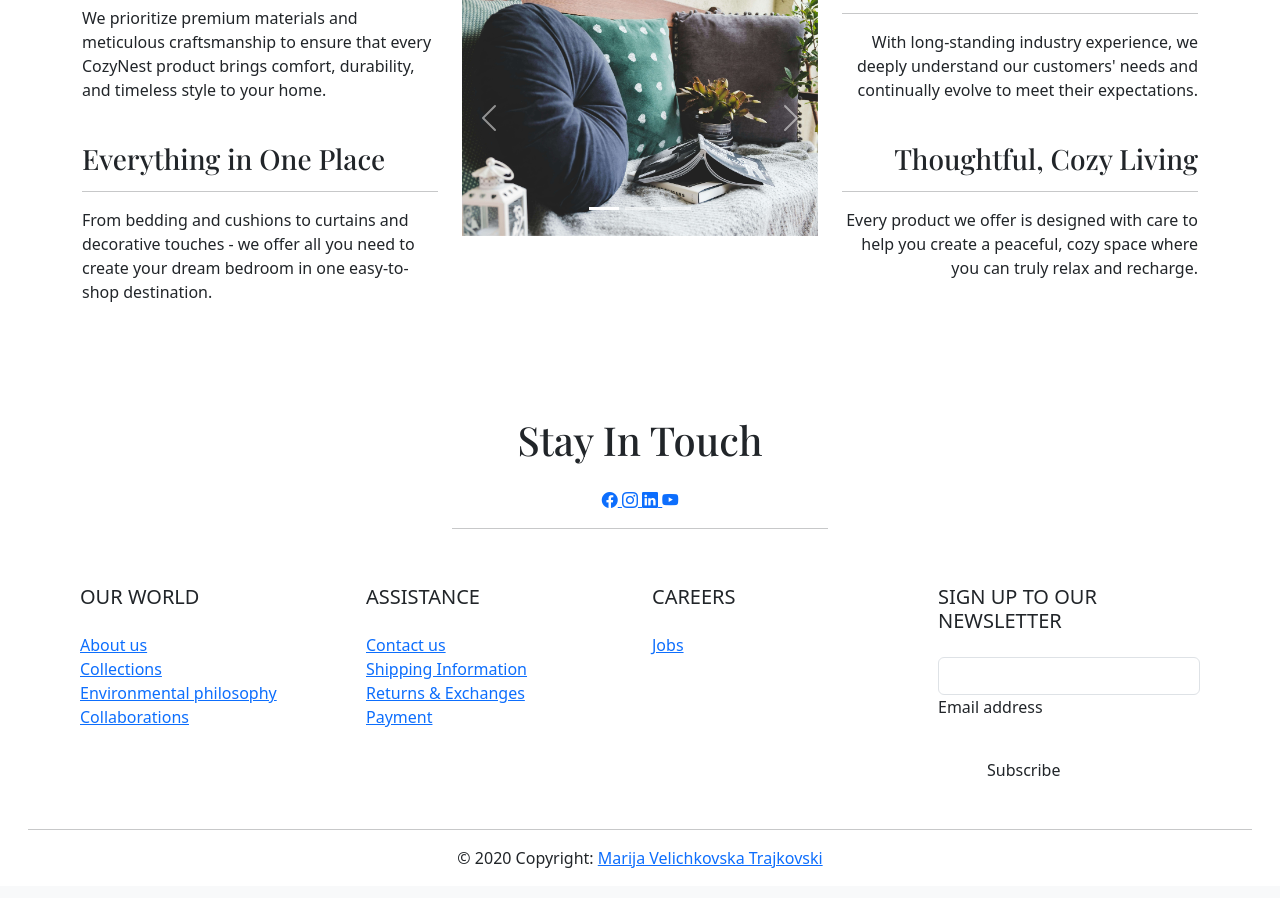
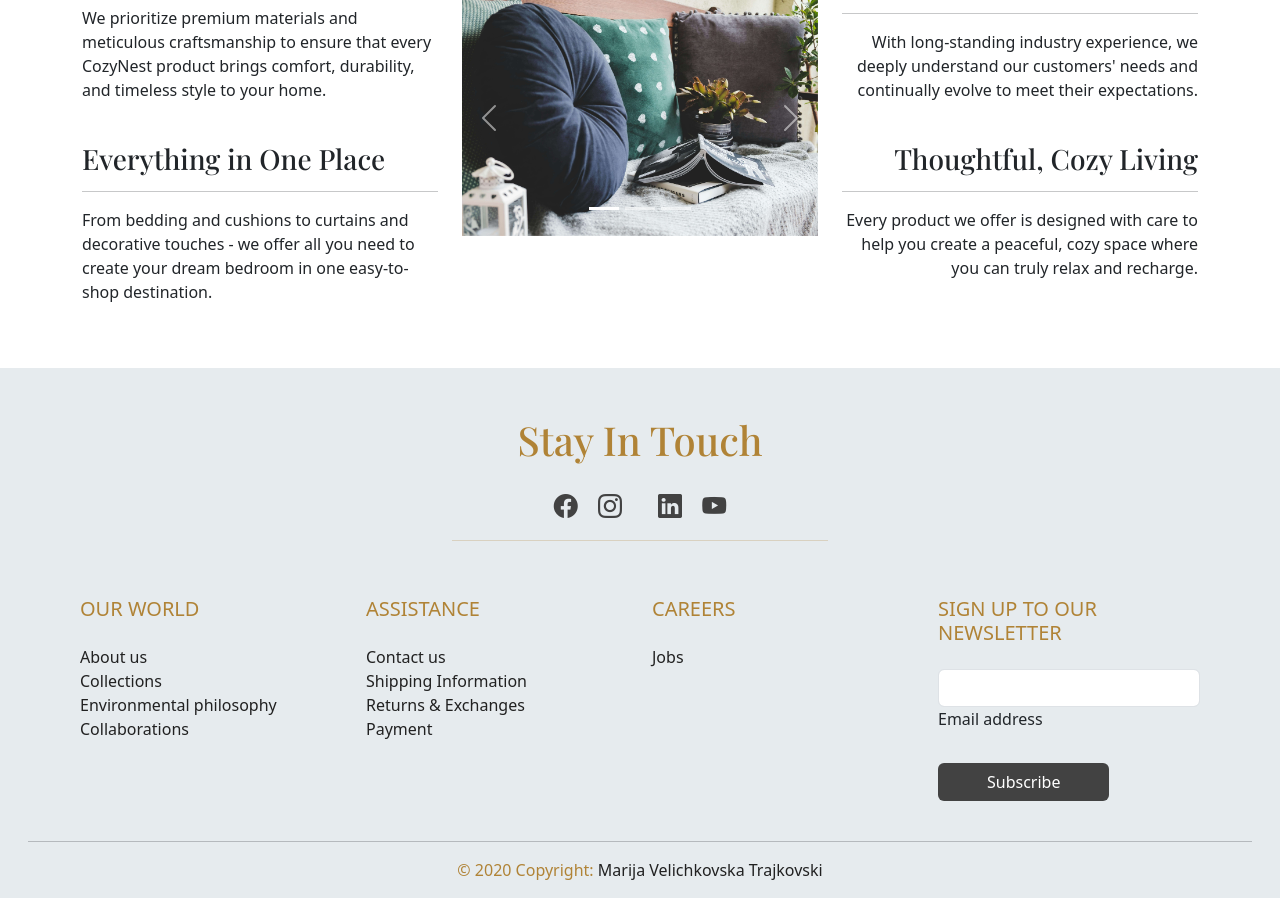
Before and after one commit to marijavelickovska/cozynest, a Django app: page / in a window 1280 px wide. Shown: the part 943-1841 px from the top of the page. Before the commit the page ends 1811 px from the top, so only its background shows below. Run offline with Django 4.2, Linux system fonts and the light colour scheme; some web fonts are replaced.

Commit message:
Style the footer with custom colors and layout adjustments

```diff
--- a/static/css/base.css
+++ b/static/css/base.css
@@ -6,6 +6,8 @@
   --primary-font: "Playfair Display", serif;
   --secondary-font: "Georgia", serif;
   --darkgray-color: #424242;
+  --lightgray-color: #E6EBEE;
+  --orange-color: #D17F53;
   --gold-color: #b08336;
 }
 
@@ -23,6 +25,10 @@
 
 .primary-font {
   font-family: var(--primary-font);
+}
+
+.gold-color {
+  color: var(--gold-color);
 }
 
 /* Navbar */
@@ -107,6 +113,47 @@
   letter-spacing: 1px;
   font-weight: bolder;
 }
+
+/* Footer */
+footer {
+  background-color: var(--lightgray-color);
+}
+
+.social-icons .bi {
+  font-size: 1.5rem;
+  color: var(--darkgray-color);
+  margin: 0 0.5rem;
+  transition: color 0.3s;
+}
+
+.social-icons .bi:hover {
+  color: var(--gold-color);
+}
+
+footer a {
+  text-decoration: none;
+  color: #212121;
+  transition: color 0.3s;
+}
+
+footer a:hover {
+  color: var(--gold-color);
+}
+
+footer .subscribe {
+  background-color: var(--darkgray-color);
+  color: white;
+}
+
+footer .subscribe:hover {
+  background-color: var(--darkgray-color);
+  color: var(--gold-color);
+}
+
+footer .copyright:hover {
+  color: var(--gold-color);
+}
+
 
 /* Media Queries */
 @media (max-width: 576px) {
```
